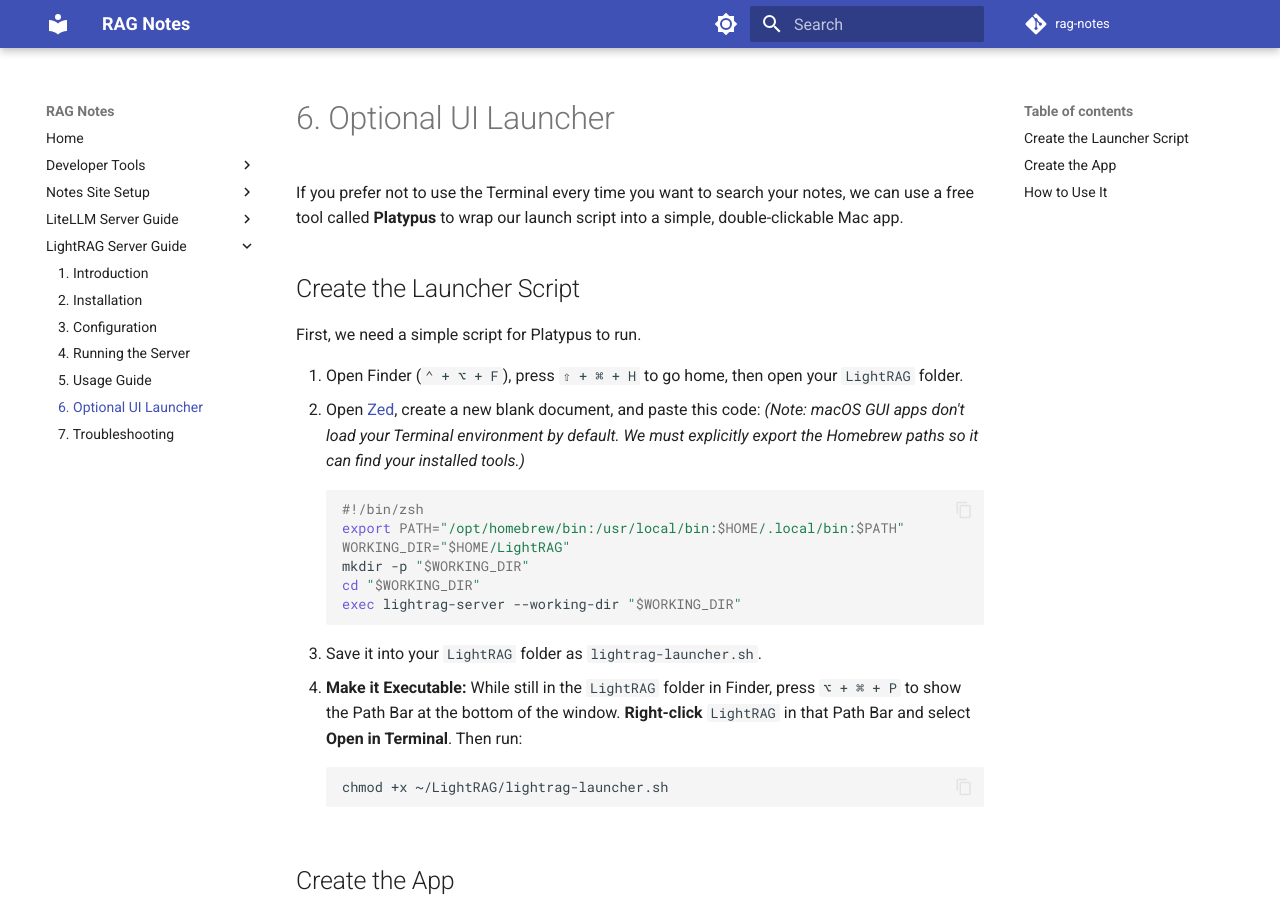
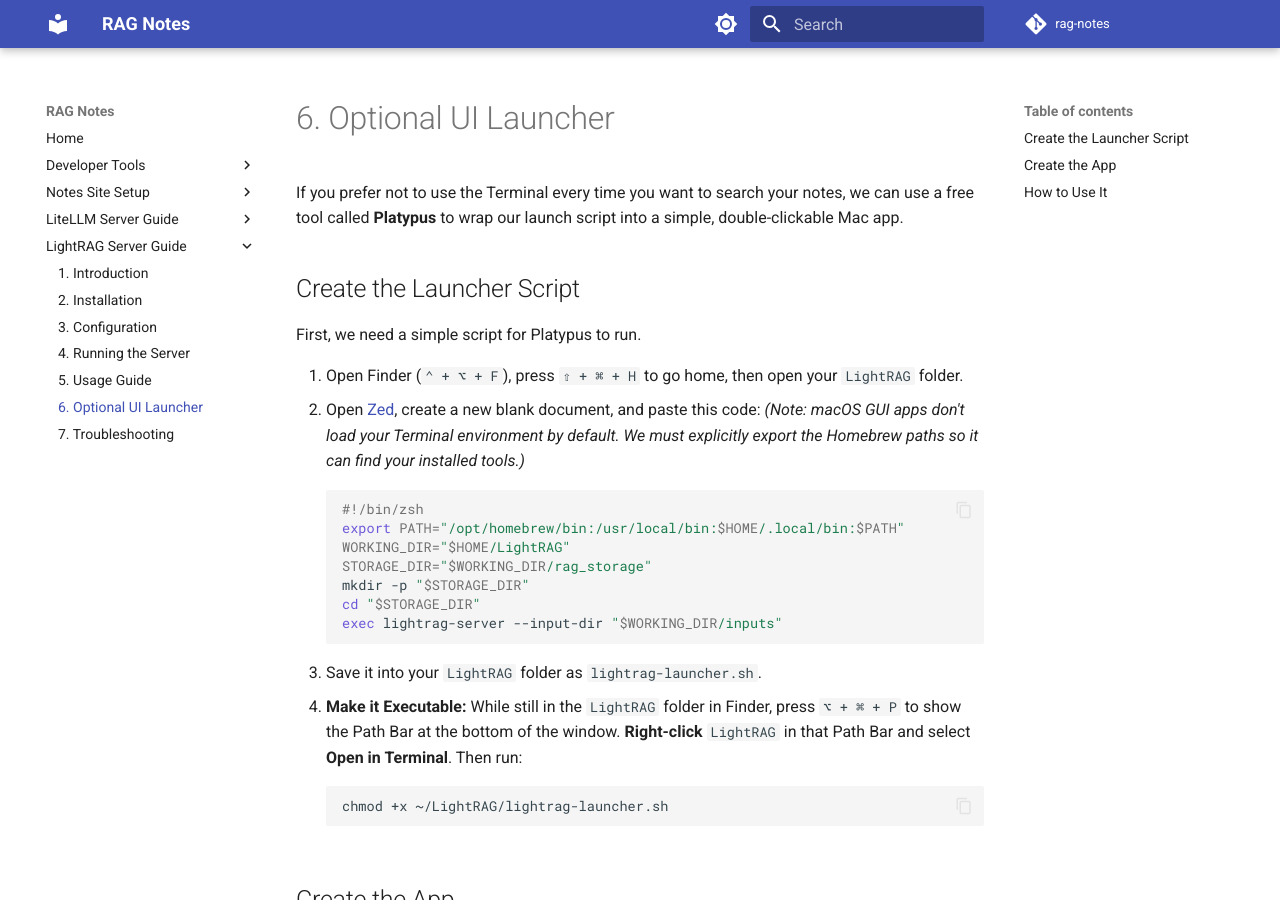
Before and after one commit to kbhatiya999/rag-notes, an MkDocs documentation site: the page built from docs/lightrag-server/6-optional-ui-launcher.md, in a window 1280 px wide and 900 px high. Built offline with MkDocs 1.6.1 and Material for MkDocs 9.7.7, drawn with Linux system fonts in a browser that asks for light colours; comment, search, counter and statistics services are not loaded.

Commit message:
Removed --working-dir flag from all documentation

````diff
--- a/docs/lightrag-server/6-optional-ui-launcher.md
+++ b/docs/lightrag-server/6-optional-ui-launcher.md
@@ -13,9 +13,10 @@
    #!/bin/zsh
    export PATH="/opt/homebrew/bin:/usr/local/bin:$HOME/.local/bin:$PATH"
    WORKING_DIR="$HOME/LightRAG"
-   mkdir -p "$WORKING_DIR"
-   cd "$WORKING_DIR"
-   exec lightrag-server --working-dir "$WORKING_DIR"
+   STORAGE_DIR="$WORKING_DIR/rag_storage"
+   mkdir -p "$STORAGE_DIR"
+   cd "$STORAGE_DIR"
+   exec lightrag-server --input-dir "$WORKING_DIR/inputs"
    ```
 3. Save it into your `LightRAG` folder as `lightrag-launcher.sh`.
 4. **Make it Executable:** While still in the `LightRAG` folder in Finder, press `⌥ + ⌘ + P` to show the Path Bar at the bottom of the window. **Right-click** `LightRAG` in that Path Bar and select **Open in Terminal**. Then run:
````
Also changed, not shown: docs/lightrag-server/3-configuration.md (+0 -2 lines).
